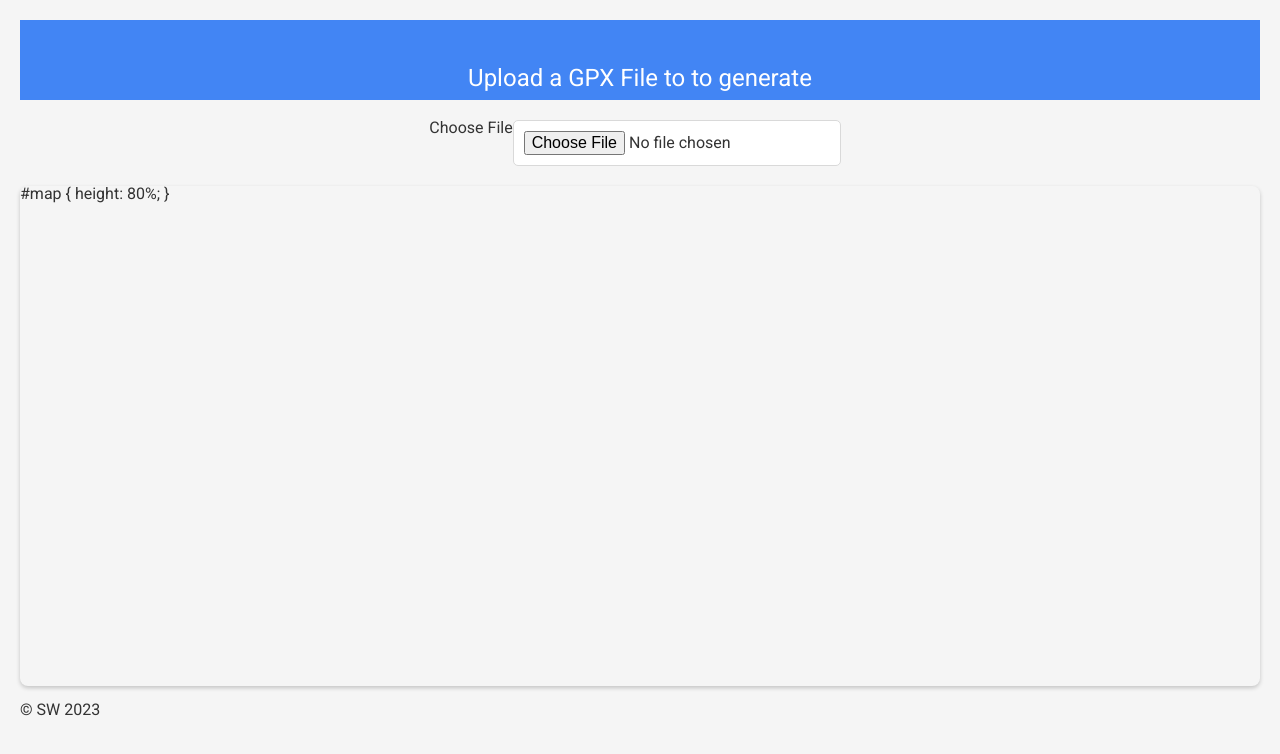
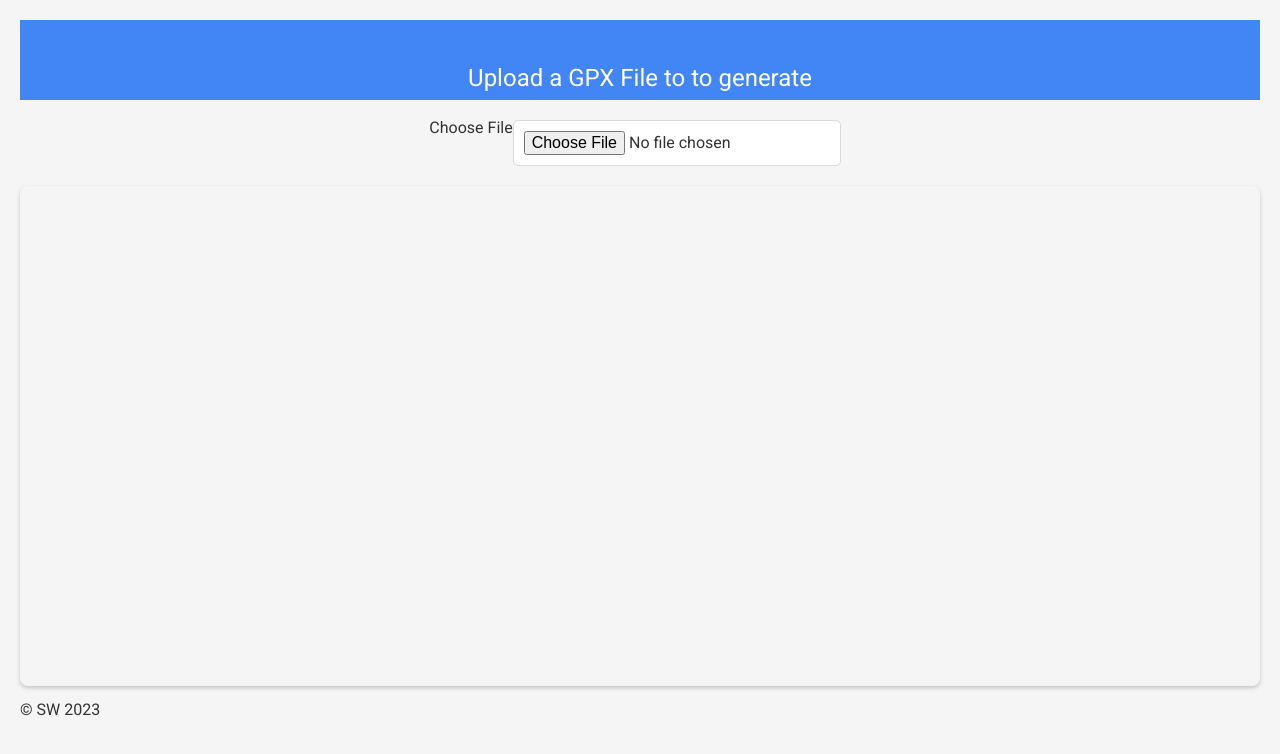
Before and after one commit to samwilson92/Map-Proto, a plain HTML site: page index.html in a window 1280 px wide. Drawn offline with nearby package versions, Linux system fonts and the light colour scheme.

Commit message:
Update index.html

```diff
--- a/index.html
+++ b/index.html
@@ -50,7 +50,6 @@
             </div>
 
             <div id="map" class="map">
-                #map { height: 80%; }
             </div>
             <div id="map-preview" style="display: none;">
                 <h3>Map Preview:</h3>
```
